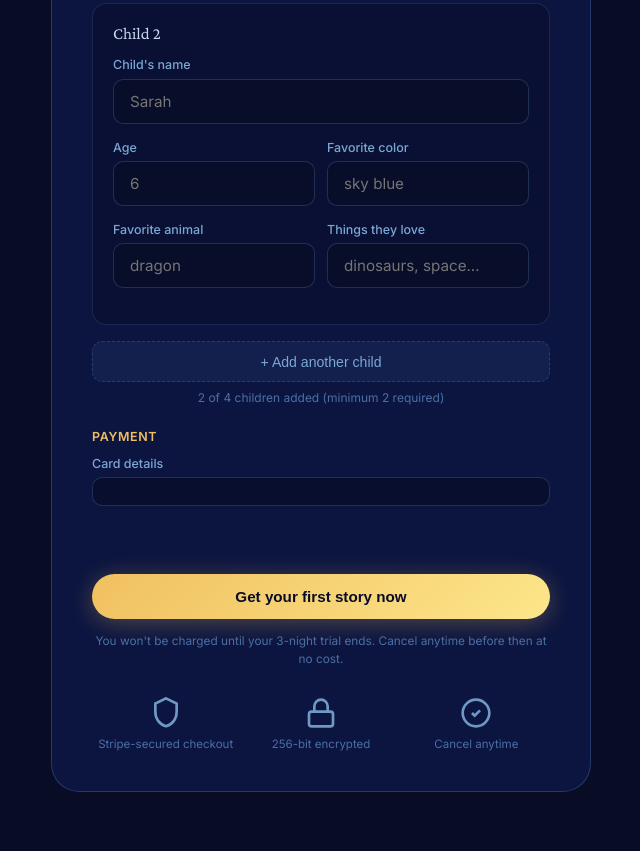
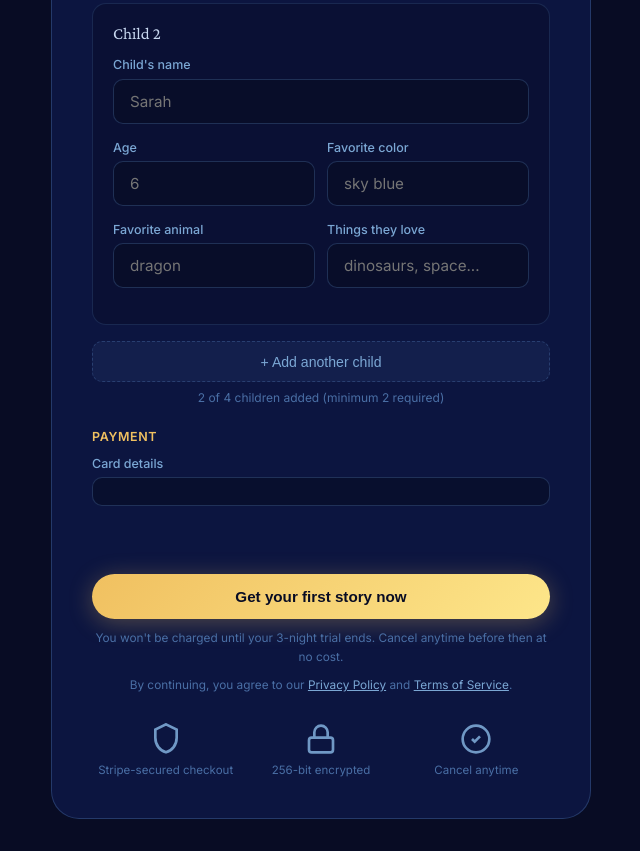
Before and after one commit to storytrailinfo/storytrail, a plain HTML site: page enroll-v2-family.html in a window 1280 px wide. Shown: the part 839-1690 px from the top of the page, without its empty margins (319-959 px from the left). Before the commit the page ends 1663 px from the top, so only its background shows below. Drawn offline with nearby package versions, Linux system fonts and the light colour scheme; a script that the page names is missing.

Commit message:
Tighten fine-print spacing for evenly spaced lines

```diff
--- a/enroll-v2-family.html
+++ b/enroll-v2-family.html
@@ -270,9 +270,11 @@
       text-align: center;
       font-size: 0.74rem;
       color: var(--periwinkle);
-      margin-top: 0.85rem;
-      line-height: 1.5;
+      margin-top: 0.6rem;
+      line-height: 1.6;
     }
+
+    .fine-print:first-of-type { margin-top: 0.85rem; }
 
     .confidence-badges {
       display: grid;
@@ -377,6 +379,7 @@
 
         <button type="submit" class="btn-submit" id="submit-btn">Get your first story now</button>
         <p class="fine-print">You won't be charged until your 3-night trial ends. Cancel anytime before then at no cost.</p>
+        <p class="fine-print">By continuing, you agree to our <a href="privacy-v2.html" style="color:var(--sky);">Privacy Policy</a> and <a href="terms-v2.html" style="color:var(--sky);">Terms of Service</a>.</p>
 
         <div class="confidence-badges">
           <div class="confidence-badge">
```
Also changed, not shown: enroll-v2.html (+5 -2 lines).
